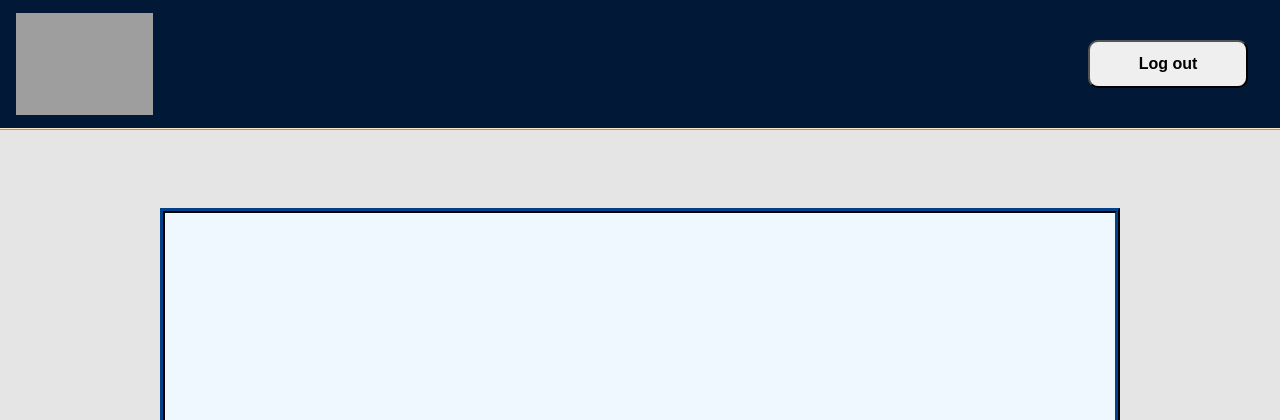
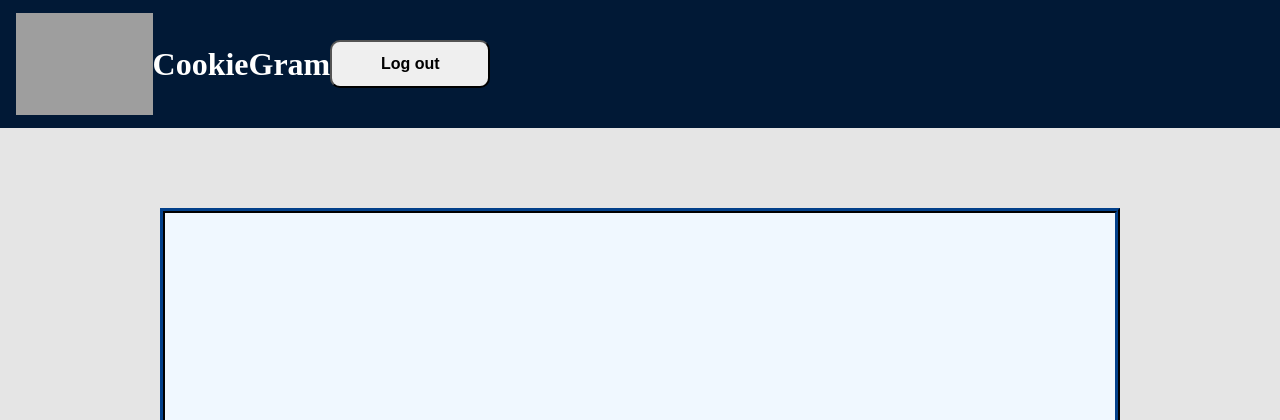
Before and after one commit to CookieKGcz/tumblregram, a PHP site: page / in a window 1280 px wide. Shown: the top 420 px of the page. Run offline with PHP 8.4, Linux system fonts and the light colour scheme; the visitor is signed in with stand-in values (Sample User, id 1); a stand-in replaces the project's code that opens the database connection; some libraries are stand-ins or nearby versions; grey boxes are pictures that could not be loaded.

Commit message:
tROCHU BROKEN

```diff
--- a/forms.css
+++ /dev/null
@@ -1,3 +0,0 @@
-body {
-    background-color: blue;
-}
--- a/index.php
+++ b/index.php
@@ -9,21 +9,19 @@ session_start();
     <meta charset="UTF-8">
     <meta name="viewport" content="width=device-width, initial-scale=1.0">
     <title>CookieKGram</title>
-    <link rel="icon" type="image/x-icon" href="imgs/CCCCC.ico">
+    <link rel="icon" type="image/x-icon" href="imgs/logo.ico">
     <link rel="stylesheet" href="main.css">
 </head>
 
 <body>
-    <div class="top-bar flex flex-dir-row border">
-        <img style="margin-left: 1rem;" src="imgs/výkresCCCC.svg" height="80%">
-        <!--<img src="imgs/CX.png" class="hund-perc">-->
-        <div class="top-bar buttons flex flex-dir-row justi-cont-right">
+    <div class="top-bar flex flex-dir-row just-cont-right">
+        <img style="margin-left: 1rem;" src="imgs/logo.svg" height="80%">
+        <h1 class="name">CookieGram</h1>
+        <div class="buttons flex flex-dir-row">
             <?php
             if (!isset($_SESSION["user"])) { ?>
-
                 <button id="sign-up" onclick="document.location='sign_up.php'">Sign up</button>
                 <button id="log-in" onclick="document.location='log_in.php'">Log in</button>
-
             <?php
             } else {
                 ?>
--- a/main.css
+++ b/main.css
@@ -5,12 +5,32 @@ body {
   grid: 8rem 5rem auto / auto 60rem auto;
 }
 
+.flex {
+  display: flex;
+}
+
+.flex-dir-row {
+  flex-direction: row;
+}
+
 .top-bar {
-  width: 100%;
   height: 8rem;
   background-color: #011936;
   align-items: center;
   grid-area: 1/1 /span 1 / span 3;
+}
+
+.name {
+  color: white;
+}
+
+.buttons > * {
+  margin-right: 2rem;
+  height: 3rem;
+  width: 10rem;
+  border-radius: 10px;
+  font-size: 1rem;
+  font-weight: bolder;
 }
 
 main {
@@ -20,20 +40,12 @@ main {
   background-color: aliceblue;
 }
 
-#widthSameAsHeight {
-  aspect-ratio: 1/1;
-}
-
 .padding-1 {
   padding: 1rem;
 }
 
-.border{
-  border-bottom: 2px ridge bisque;
-}
-
-.justi-cont-right {
-  justify-content: right;
+.just-cont-btwn {
+  justify-content: space-between;
 }
 
 .justi-cont-center {
@@ -63,20 +75,3 @@ main {
   box-shadow: 0 0 1.5rem aquamarine;
   cursor: pointer;
 }
-
-.buttons > * {
-  margin-right: 2rem;
-  height: 3rem;
-  width: 10rem;
-  border-radius: 10px;
-  font-size: 1rem;
-  font-weight: bolder;
-}
-
-.flex {
-  display: flex;
-}
-
-.flex-dir-row {
-  flex-direction: row;
-}
```
Also changed, not shown: imgs/logo.ico (renamed from imgs/CCCCC.ico), imgs/logo.svg (renamed from imgs/výkresCCCC.svg). Lines whose indentation alone changed are shown as unchanged.
